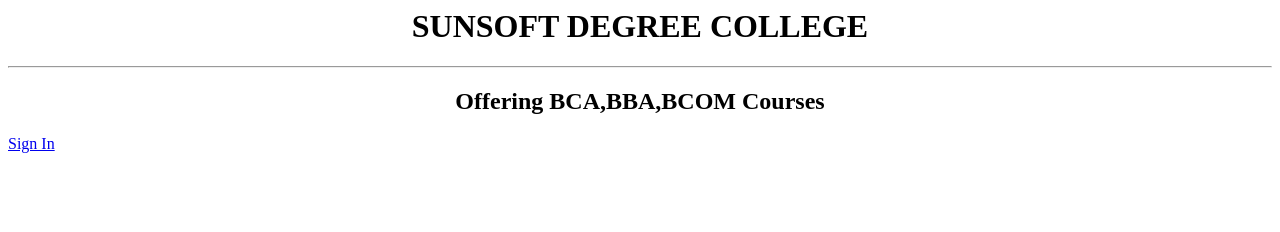
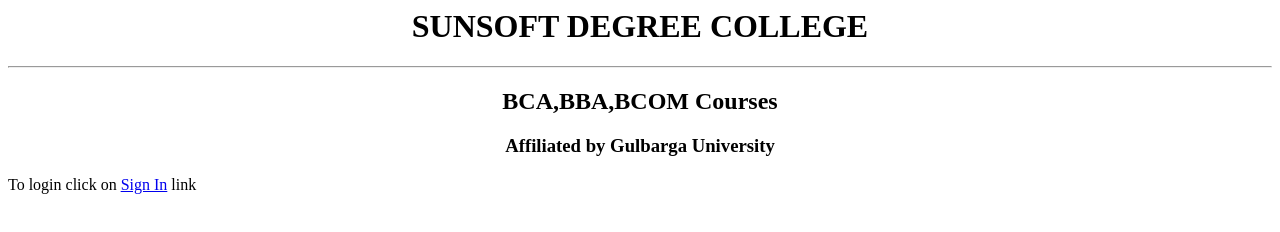
Before and after one commit to Thanu-80950/sunsoftcollege, a plain HTML site: page index.html in a window 1280 px wide. Drawn offline with Linux system fonts and the light colour scheme.

Commit message:
Update index.html

```diff
--- a/index.html
+++ b/index.html
@@ -1,6 +1,7 @@
 <center>
   <h1>SUNSOFT DEGREE COLLEGE</h1>
   <hr>
-  <h2>Offering BCA,BBA,BCOM Courses</h2>
+  <h2>BCA,BBA,BCOM Courses</h2>
+  <h3>Affiliated by Gulbarga University</h3>
 </center>
-<a href='login.html'>Sign In</a>
+To login click on <a href='login.html'>Sign In</a> link
```
